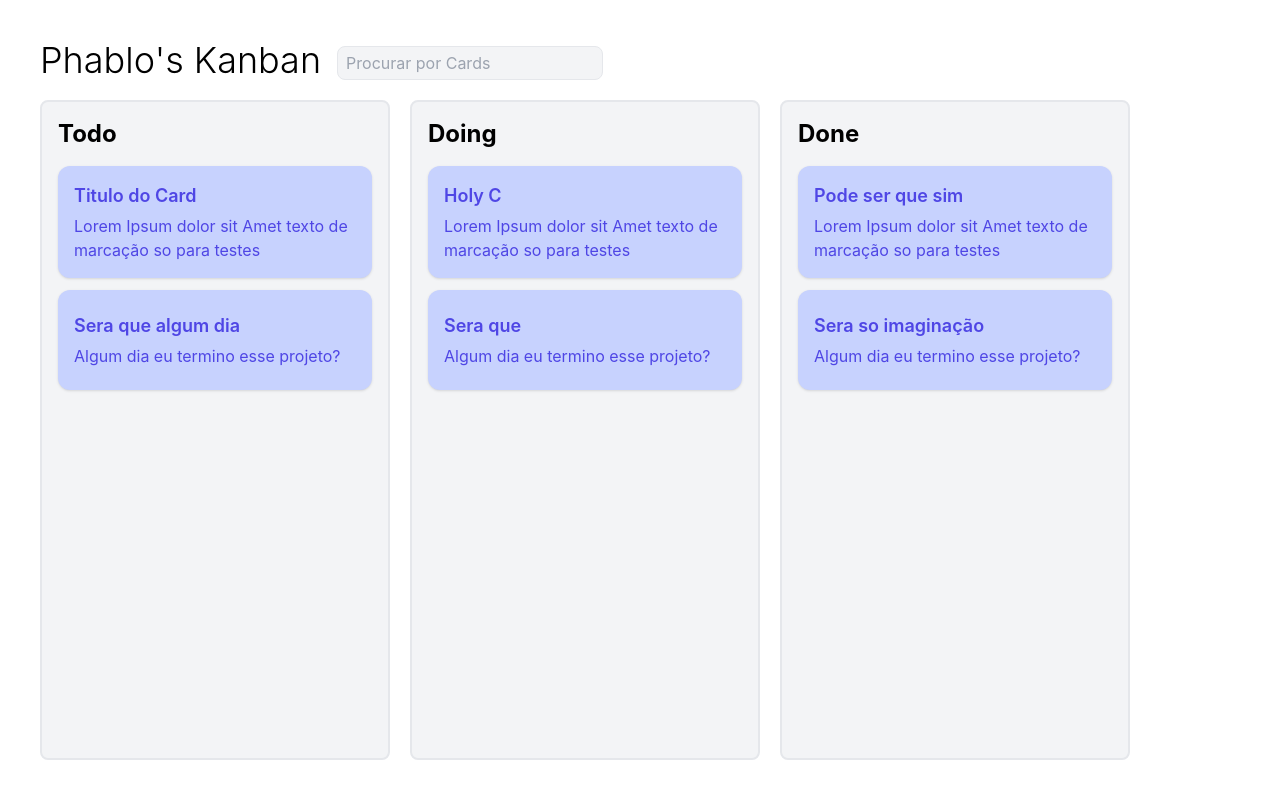
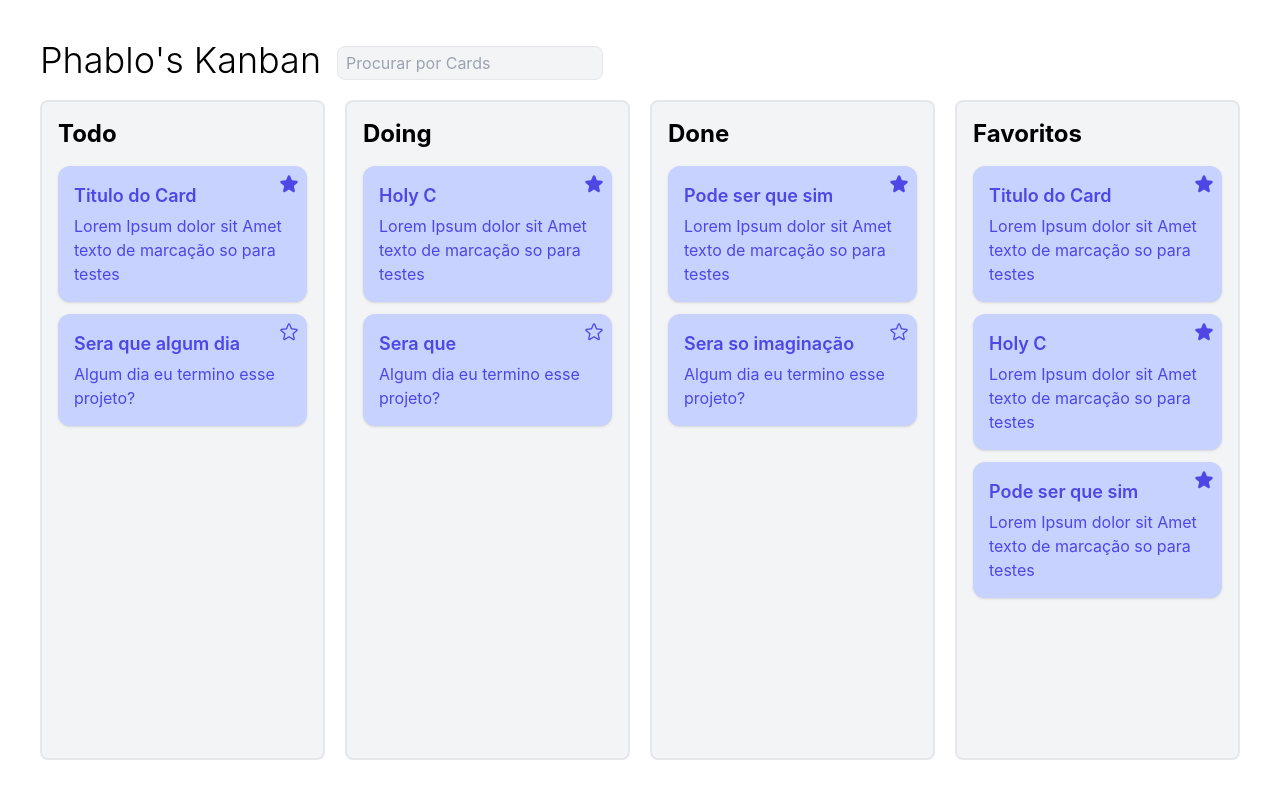
Before and after one commit to PhabloFinotti/kanban-react, a React (Vite) app: page / in a window 1280 px wide. Built offline with nearby package versions, Linux system fonts and the light colour scheme.

Commit message:
feat: Favorites Column

```diff
--- a/package.json
+++ b/package.json
@@ -9,6 +9,7 @@
     "preview": "vite preview"
   },
   "dependencies": {
+    "@phosphor-icons/react": "^2.0.6",
     "clsx": "^1.2.1",
     "react": "^18.2.0",
     "react-dom": "^18.2.0"
--- a/src/App.tsx
+++ b/src/App.tsx
@@ -2,6 +2,7 @@ import { useEffect, useState } from 'react';
 import { data } from './assets/cards-data';
 import Column from './components/Column'
 import {CardProps, Status} from './interfaces'
+import FavoritesColumn from './components/FavoritesColumn';
 
 const typeStatus: Status[] = ['todo', 'doing', 'done']
 
@@ -10,6 +11,23 @@ function App() {
   const [listItems, setListItems] = useState<CardProps[]>(data);
   const [searchTerm, setSearchTerm] = useState('');
   const [filteredListItems, setFilteredListItems] = useState<CardProps[]>(data);
+
+  useEffect(() => {
+    setFilteredListItems(listItems)
+  }, [listItems])
+
+  useEffect(() => {
+    if(searchTerm.length){
+      const arrItems = listItems.filter(
+        item =>
+        item.title.toLowerCase().includes(searchTerm.toLowerCase()) ||
+        item.content.toLowerCase().includes(searchTerm.toLowerCase())
+      );
+      setFilteredListItems(arrItems)
+    }else{
+      setFilteredListItems(listItems)
+    }
+  }, [searchTerm])
 
   const handleDragging = (dragging: boolean) => setIsDragging(dragging);
 
@@ -27,19 +45,23 @@ function App() {
     }
   }
 
-  useEffect(() => {
-    if(searchTerm.length){
-      const arrItems = listItems.filter(
-        item =>
-        item.title.toLowerCase().includes(searchTerm.toLowerCase()) ||
-        item.content.toLowerCase().includes(searchTerm.toLowerCase())
-      );
-      console.log(filteredListItems)
-      setFilteredListItems(arrItems)
-    }else{
-      setFilteredListItems(listItems)
+  const handleFavoriting = (id: number) => {
+    const card = filteredListItems.find(item => item.id === id)
+
+    console.log(card)
+    if(card){
+      const isFavoriteBoolean = !card.isFavorite
+      console.log(card.isFavorite)
+      console.log(!card.isFavorite)
+      const tempItems = listItems.map(item => (
+        item.id === id ? {...item, isFavorite: isFavoriteBoolean} : item
+      ))
+      // console.log(tempItems)
+
+      setListItems(tempItems)
     }
-  }, [searchTerm])
+  }
+
 
   return (
     <div className="h-screen bg-white text-black p-10 flex flex-col gap-y-5">
@@ -53,9 +75,6 @@ function App() {
           onChange={e => setSearchTerm(e.target.value)}
         />
       </div>
-
-
-
       <div className='flex flex-1 gap-x-5'>
         {typeStatus.map(status => (
           <Column
@@ -66,8 +85,11 @@ function App() {
             isDragging={isDragging}
             handleDragging={handleDragging}
             handleUpdateList={handleUpdateList}
+            handleFavoriting={handleFavoriting}
           />
         ))}
+
+        <FavoritesColumn items={filteredListItems} handleDragging={handleDragging} handleFavoriting={handleFavoriting} />
       </div>
     </div>
   )
--- a/src/assets/cards-data.tsx
+++ b/src/assets/cards-data.tsx
@@ -5,36 +5,42 @@ export const data: CardProps[] = [
     id: 1,
     title: 'Titulo do Card',
     content: 'Lorem Ipsum dolor sit Amet texto de marcação so para testes',
-    status: 'todo'
+    status: 'todo',
+    isFavorite: true
   },
   {
     id: 2,
     title: 'Sera que algum dia',
     content: 'Algum dia eu termino esse projeto?',
-    status: 'todo'
+    status: 'todo',
+    isFavorite: false
   },
   {
     id: 3,
     title: 'Holy C',
     content: 'Lorem Ipsum dolor sit Amet texto de marcação so para testes',
-    status: 'doing'
+    status: 'doing',
+    isFavorite: true
   },
   {
     id: 4,
     title: 'Sera que ',
     content: 'Algum dia eu termino esse projeto?',
-    status: 'doing'
+    status: 'doing',
+    isFavorite: false
   },
   {
     id: 5,
     title: 'Pode ser que sim',
     content: 'Lorem Ipsum dolor sit Amet texto de marcação so para testes',
-    status: 'done'
+    status: 'done',
+    isFavorite: true
   },
   {
     id: 6,
     title: 'Sera so imaginação',
     content: 'Algum dia eu termino esse projeto?',
-    status: 'done'
+    status: 'done',
+    isFavorite: false
   }
 ]
--- a/src/components/Card.tsx
+++ b/src/components/Card.tsx
@@ -1,12 +1,14 @@
 import {clsx} from 'clsx';
 import { CardProps } from '../interfaces';
+import {Star} from '@phosphor-icons/react'
 
 interface Props{
   content: CardProps;
   handleDragging: (dragging: boolean) => void;
+  handleFavoriting: (id: number) => void;
 }
 
-export default function Card({content, handleDragging}: Props){
+export default function Card({content, handleDragging, handleFavoriting}: Props){
 
   const handleDragStart = (e: React.DragEvent<HTMLDivElement>) => {
     e.dataTransfer.setData('text', `${content.id}`)
@@ -18,12 +20,28 @@ export default function Card({content, handleDragging}: Props){
   return (
     <div
       draggable="true"
-      className={clsx('bg-indigo-200 text-indigo-600 rounded-xl min-h-[100px] p-4 shadow flex flex-col justify-center transition hover:bg-indigo-300 hover:cursor-grab',{
+      className="relative bg-indigo-200 text-indigo-600 rounded-xl min-h-[100px] p-4 shadow flex flex-col justify-center transition hover:bg-indigo-300 hover:cursor-grab"
 
-      })}
       onDragStart={handleDragStart}
       onDragEnd={handleDragEnd}
     >
+      {
+        content.isFavorite ?
+        (
+          <Star
+            className='absolute top-2 right-2 cursor-pointer'
+            size={20}
+            weight="fill"
+            onClick={() => handleFavoriting(content.id)}
+          />
+          ) : (
+          <Star
+            className='absolute top-2 right-2 cursor-pointer'
+            size={20}
+            onClick={() => handleFavoriting(content.id)}
+          />
+        )
+      }
       <h3 className="text-lg font-semibold mb-1">{content.title}</h3>
       <p>{content.content}</p>
     </div>
--- a/src/components/Column.tsx
+++ b/src/components/Column.tsx
@@ -4,15 +4,16 @@ import clsx from "clsx";
 import { CardProps, Status } from "../interfaces";
 
 interface ColumProps {
+  items: CardProps[];
   status: Status;
-  items: CardProps[];
 
   isDragging: boolean;
   handleDragging: (dragging: boolean) => void;
-  handleUpdateList: (id: number, status: Status) => void
+  handleUpdateList: (id: number, status: Status) => void;
+  handleFavoriting: (id: number) => void
 }
 
-export default function Column({status, items, isDragging, handleDragging, handleUpdateList}: ColumProps){
+export default function Column({items, status, isDragging, handleDragging, handleUpdateList, handleFavoriting}: ColumProps){
   const [isDraggingOver, setIsDraggingOver] = useState(false)
 
   const handleDragEnter = () => {
@@ -57,6 +58,7 @@ export default function Column({status, items, isDragging, handleDragging, handl
             key={card.id}
             content={card}
             handleDragging={handleDragging}
+            handleFavoriting={handleFavoriting}
           />
         ))}
       </div>
--- /dev/null
+++ b/src/components/FavoritesColumn.tsx
@@ -0,0 +1,31 @@
+import { CardProps } from "../interfaces";
+import Card from "./Card";
+
+interface Props {
+  items: CardProps[];
+
+  handleDragging: (dragging: boolean) => void;
+  handleFavoriting: (id: number) => void;
+}
+
+export default function FavoritesColumn({items, handleDragging, handleFavoriting}: Props){
+  return (
+    <div
+    className="w-[350px] flex flex-col rounded-lg p-4 border-2 bg-gray-100 border-gray-200"
+    >
+      <h2 className="text-2xl font-bold">Favoritos</h2>
+      <div className="mt-4 flex flex-col gap-y-3" >
+        {items.map(card => (
+          card.isFavorite &&
+            <Card
+              key={card.id}
+              content={card}
+
+              handleDragging={handleDragging}
+              handleFavoriting={handleFavoriting}
+            />
+          ))}
+      </div>
+    </div>
+  )
+}
--- a/src/interfaces.ts
+++ b/src/interfaces.ts
@@ -5,4 +5,5 @@ export interface CardProps {
   title: string;
   content: string;
   status: Status;
+  isFavorite: boolean;
 }
```
Also changed, not shown: 1 other file (tests, documents, lock files or other folders).
